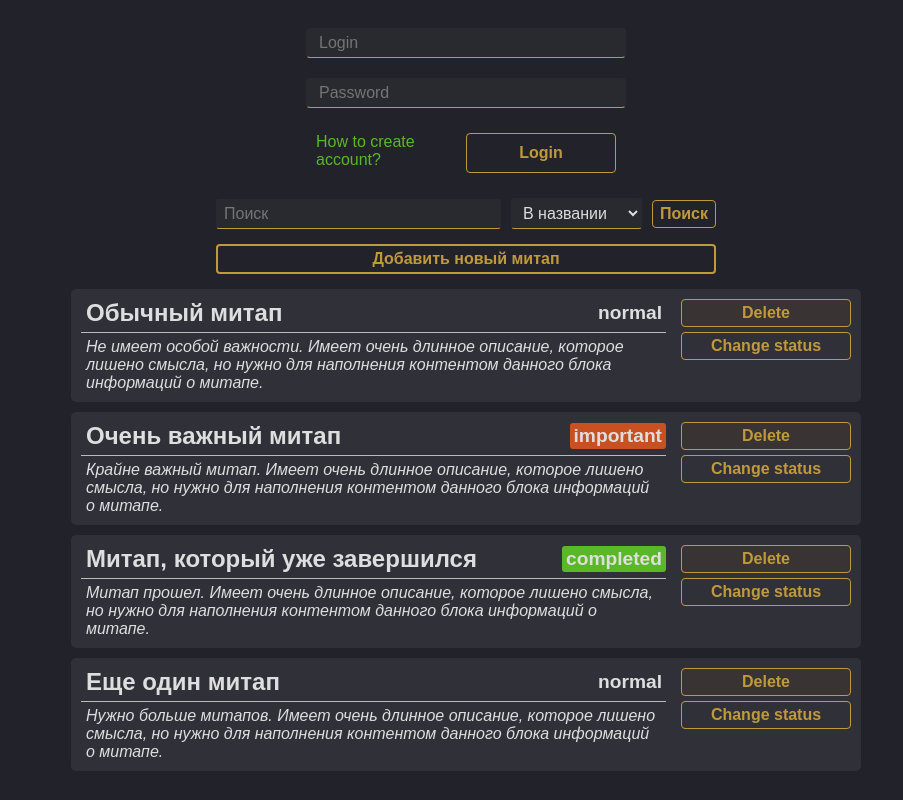
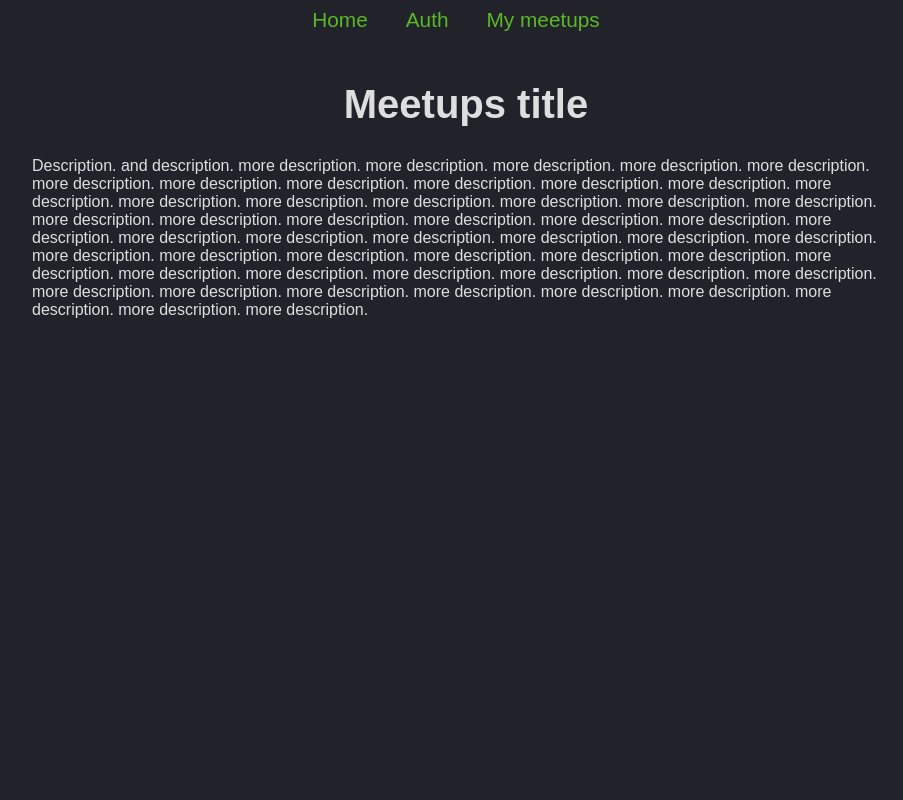
Before and after one commit to knyazev13ivan/meeting-planning, an Angular app: page / in a window 1280 px wide. Shown: the whole page, without its empty margins (182-1085 px from the left). Built offline with nearby package versions, Linux system fonts and the light colour scheme.

Commit message:
include home, auth, my-meetups pages in router

```diff
--- a/src/app/app-routing.module.ts
+++ b/src/app/app-routing.module.ts
@@ -1,7 +1,14 @@
 import { NgModule } from '@angular/core';
 import { RouterModule, Routes } from '@angular/router';
+import { AuthFormComponent } from './pages/auth/auth-form/auth-form.component';
+import { AboutComponent } from './pages/home/about/about.component';
+import { MyMeetupsListComponent } from './pages/my-meetups/my-meetups-list/my-meetups-list.component';
 
-const routes: Routes = [];
+const routes: Routes = [
+  {path: '', component: AboutComponent},
+  {path: 'auth', component: AuthFormComponent},
+  {path: 'my-meetups', component: MyMeetupsListComponent}
+];
 
 @NgModule({
   imports: [RouterModule.forRoot(routes)],
--- a/src/app/app.component.html
+++ b/src/app/app.component.html
@@ -1,4 +1,8 @@
+<header>
+  <app-navigation></app-navigation>
+</header>
 <main class="main">
-  <app-auth-form></app-auth-form>
-  <app-my-meetups-list></app-my-meetups-list>
+  <router-outlet></router-outlet>
+  <!-- <app-auth-form></app-auth-form>
+  <app-my-meetups-list></app-my-meetups-list> -->
 </main>
--- a/src/app/app.module.ts
+++ b/src/app/app.module.ts
@@ -8,10 +8,12 @@ import { AppComponent } from './app.component';
 import { MyMeetupsModule } from './pages/my-meetups/my-meetups.module';
 import { AuthModule } from './pages/auth/auth.module';
 import { HomeModule } from './pages/home/home.module';
+import { NavigationComponent } from './components/header/navigation/navigation.component';
 
 @NgModule({
   declarations: [
-    AppComponent
+    AppComponent,
+    NavigationComponent
   ],
   imports: [
     BrowserModule,
--- /dev/null
+++ b/src/app/components/header/navigation/navigation.component.html
@@ -0,0 +1,7 @@
+<nav class="nav">
+  <ul class="nav-list">
+    <li class="nav-list__elem home"><a routerLink="/">Home</a></li>
+    <li class="nav-list__elem auth"><a routerLink="/auth">Auth</a></li>
+    <li class="nav-list__elem my-meetups"><a routerLink="/my-meetups">My meetups</a></li>
+  </ul>
+</nav>
--- /dev/null
+++ b/src/app/components/header/navigation/navigation.component.scss
@@ -0,0 +1,28 @@
+@import '../../../../variables.scss'
+;
+
+.nav {
+  display: flex;
+  flex-direction: row;
+  justify-content: center;
+  align-items: center;
+
+  &-list {
+    display: flex;
+    flex-direction: row;
+    justify-content: center;
+    align-items: center;
+    list-style: none;
+
+    &__elem {
+      margin-right: 20px;
+
+      a {
+        padding: 7px 9px;
+        color: $completed-color;
+
+        font-size: 1.3em;
+      }
+    }
+  }
+}
--- a/src/app/pages/home/about/about.component.html
+++ b/src/app/pages/home/about/about.component.html
@@ -1,7 +1,18 @@
-<h1 class="title-project">Meetups title</h1>
-<p>
-  Description. and description. more description.more description.more
-  description.more description.more description.more description.more
-  description.more description.more description.more description.more
-  description.more description.more description.more description.
-</p>
+<section class="project">
+  <h1 class="project-title">Meetups title</h1>
+  <p class="project-description">
+    Description. and description. more description. more description. more
+    description. more description. more description. more description. more
+    description. more description. more description. more description. more
+    description. more description. more description. more description. more description. more
+    description. more description. more description. more description. more
+    description. more description. more description. more description. more
+    description. more description. more description. more description. more description. more
+    description. more description. more description. more description. more
+    description. more description. more description. more description. more
+    description. more description. more description. more description. more description. more
+    description. more description. more description. more description. more
+    description. more description. more description. more description. more
+    description. more description. more description. more description.
+  </p>
+</section>
--- a/src/app/pages/home/about/about.component.scss
+++ b/src/app/pages/home/about/about.component.scss
@@ -0,0 +1,16 @@
+.project {
+  display: flex;
+  flex-direction: column;
+  justify-content: center;
+  align-items: center;
+  padding: 50px 20px;
+
+  &-title {
+    font-size: 2.5em;
+    margin-bottom: 30px;
+  }
+
+  &-description {
+    width: 70%;
+  }
+}
```
Also changed, not shown: src/app/components/header/navigation/navigation.component.ts (added, +10 -0 lines).
